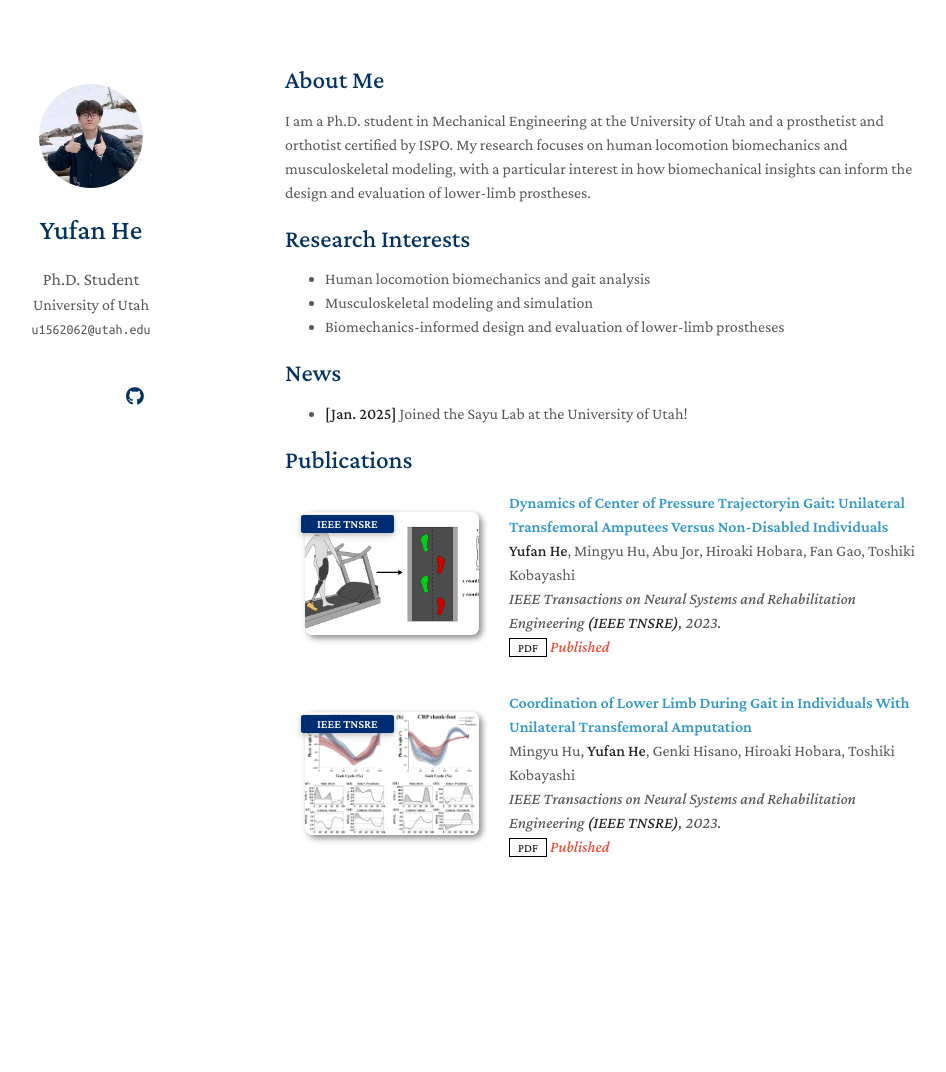
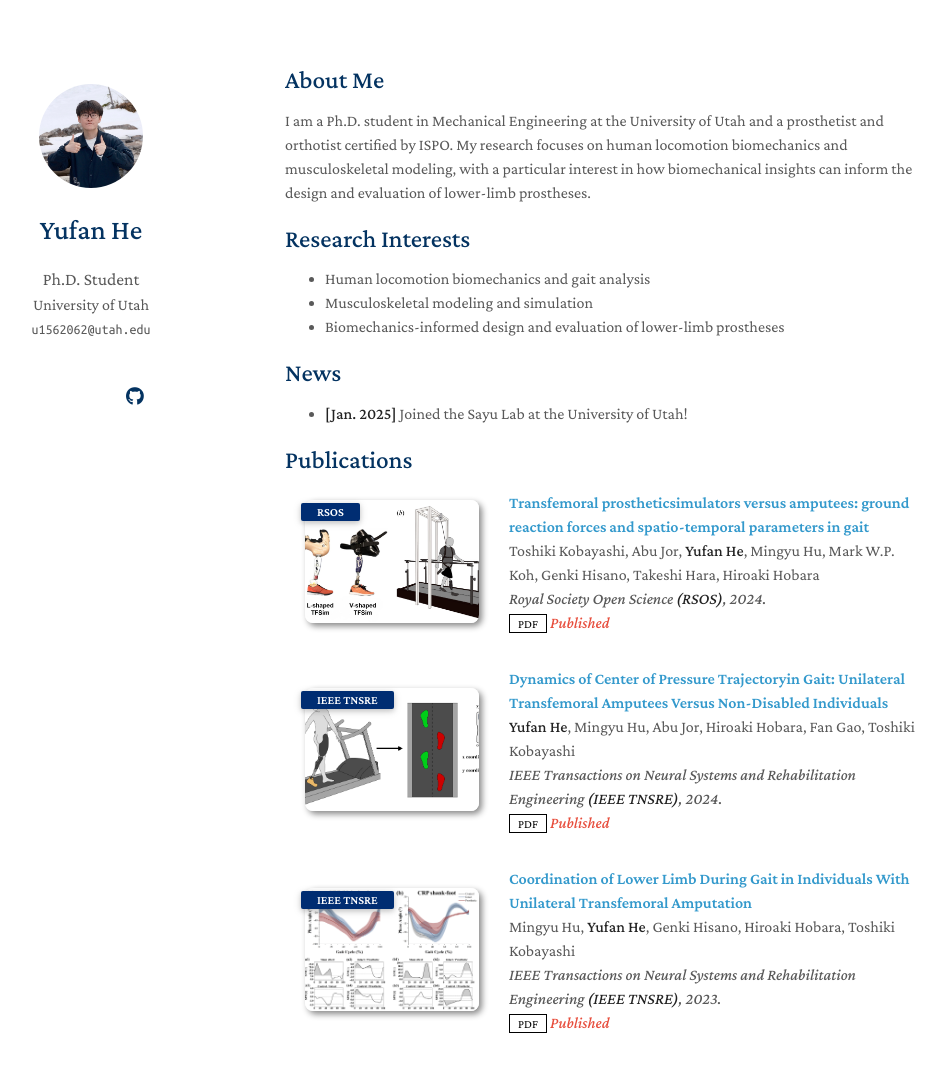
Before and after one commit to yufan-he/yufan-he.github.io, a Jekyll site: the page built from index.md, in a window 1280 px wide and 1161 px high. Shown: the top 1072 px of the window, without its empty margins (185-1131 px from the left). Built offline with Jekyll 4.4.1, drawn with Linux system fonts in a browser that asks for light colours; a style sheet for code colours, icons or effects is not loaded; our own code applies the rules of GitHub Pages for plain Markdown files.

Commit message:
Manuscript update

```diff
--- a/_data/publications.yml
+++ b/_data/publications.yml
@@ -1,10 +1,18 @@
 main:
+
+  - title: "Transfemoral prostheticsimulators versus amputees: ground reaction forces and spatio-temporal parameters in gait"
+    authors: Toshiki Kobayashi, Abu Jor, <strong>Yufan He</strong>, Mingyu Hu, Mark W.P. Koh, Genki Hisano, Takeshi Hara, Hiroaki Hobara
+    conference_short: RSOS
+    conference: Royal Society Open Science <strong>(RSOS)</strong>, 2024.
+    pdf: ./assets/papers/Hobara_2024_RSOS.pdf
+    notes: Published
+    image: ./assets/img/3.png
 
   - title: "Dynamics of Center of Pressure Trajectoryin Gait: Unilateral Transfemoral Amputees Versus Non-Disabled Individuals"
     authors: <strong>Yufan He</strong>, Mingyu Hu, Abu Jor, Hiroaki Hobara, Fan Gao, Toshiki Kobayashi
     conference_short: IEEE TNSRE
-    conference: IEEE Transactions on Neural Systems and Rehabilitation Engineering <strong>(IEEE TNSRE)</strong>, 2023.
-    pdf: https://ieeexplore.ieee.org/stamp/stamp.jsp?tp=&arnumber=10478129
+    conference: IEEE Transactions on Neural Systems and Rehabilitation Engineering <strong>(IEEE TNSRE)</strong>, 2024.
+    pdf: ./assets/papers/He_2024_TNSRE.pdf
     notes: Published
     image: ./assets/img/2.png
 
@@ -12,6 +20,6 @@ main:
     authors: Mingyu Hu, <strong>Yufan He</strong>, Genki Hisano, Hiroaki Hobara, Toshiki Kobayashi
     conference_short: IEEE TNSRE
     conference: IEEE Transactions on Neural Systems and Rehabilitation Engineering <strong>(IEEE TNSRE)</strong>, 2023.
-    pdf: https://ieeexplore.ieee.org/stamp/stamp.jsp?tp=&arnumber=10254599
+    pdf: ./assets/papers/Hu_2023_TNSRE.pdf
     notes: Published
     image: ./assets/img/1.png
```
Also changed, not shown: assets/img/3.png (added), 3 other files.
